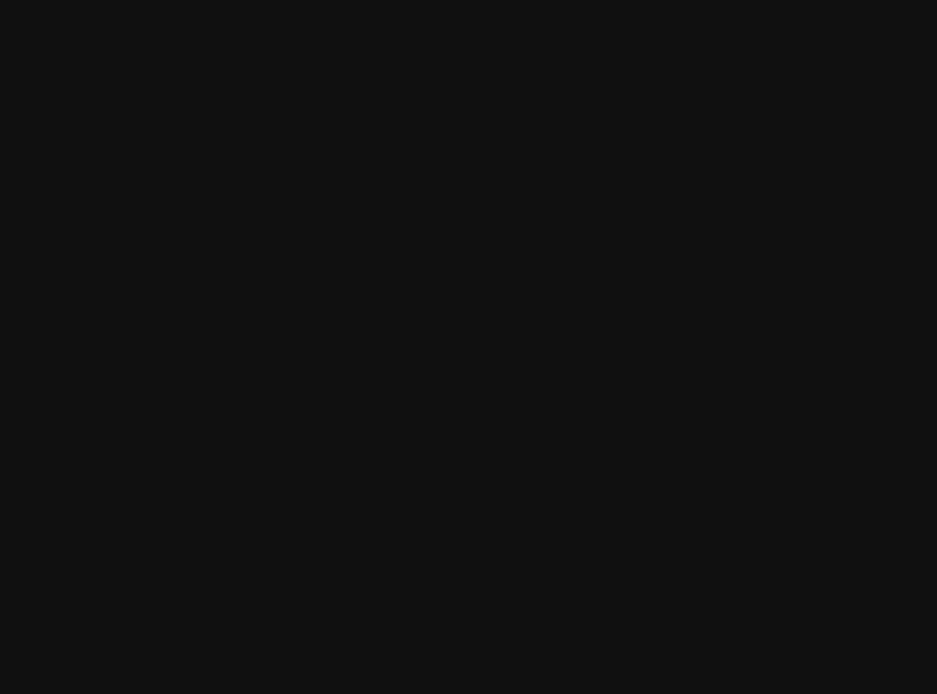
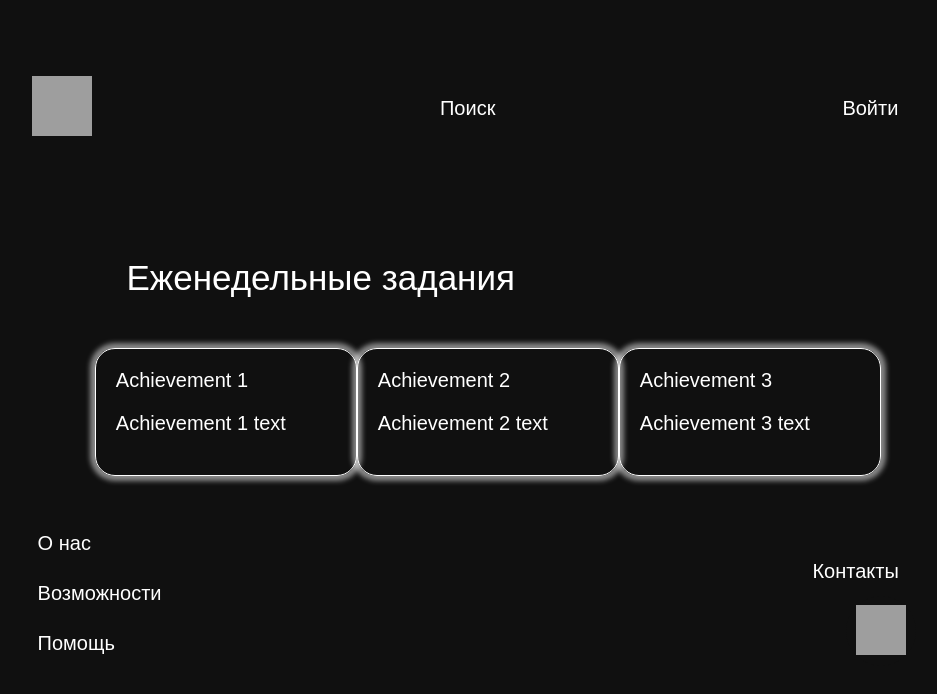
Before and after one commit to Sukmanov/last_chance, a Vue app: page /DailyAchievementCatalog in a window 1280 px wide. Before the commit this address had no page. Shown: the top 694 px of the page, without its empty margins (166-1103 px from the left). Built offline with nearby package versions, Linux system fonts and the light colour scheme; grey boxes are pictures that could not be loaded.

Commit message:
added DailyAchievements

```diff
--- /dev/null
+++ b/src/components/pages/DailyAchievementsCatalog.vue
@@ -0,0 +1,20 @@
+<script>
+
+</script>
+
+<template>
+  <top-header></top-header>
+  <div id="daily-achievements">
+
+    <div id="div-type">
+      <span id="type-achieves">Еженедельные задания</span>
+    </div>
+
+    <achievement-list id="achievement-grid"></achievement-list>
+  </div>
+  <bottom-contacts></bottom-contacts>
+</template>
+
+<style>
+
+</style>
--- a/src/components/router/router.js
+++ b/src/components/router/router.js
@@ -6,6 +6,7 @@ import {createRouter, createWebHistory} from "vue-router";
 import MovieCatalog from "@/components/pages/MovieCatalog.vue";
 import FilmPage from "@/components/pages/FilmPage.vue"
 import AchievementMain from "@/components/pages/AchievementMain.vue"
+import DailyAchievementsCatalog from "@/components/pages/DailyAchievementsCatalog.vue"
 
 
 const routes = [
@@ -37,6 +38,11 @@ const routes = [
         path: '/AchievementMain',
         name: 'AchievementMain',
         component: AchievementMain,
+    },
+    {
+        path: '/DailyAchievementCatalog',
+        name: 'DailyAchievementCatalog',
+        component: DailyAchievementsCatalog,
     }
 ]
 
```
Also changed, not shown: src/components/pages/AchievementsCatalog.vue (deleted, +0 -11 lines).
